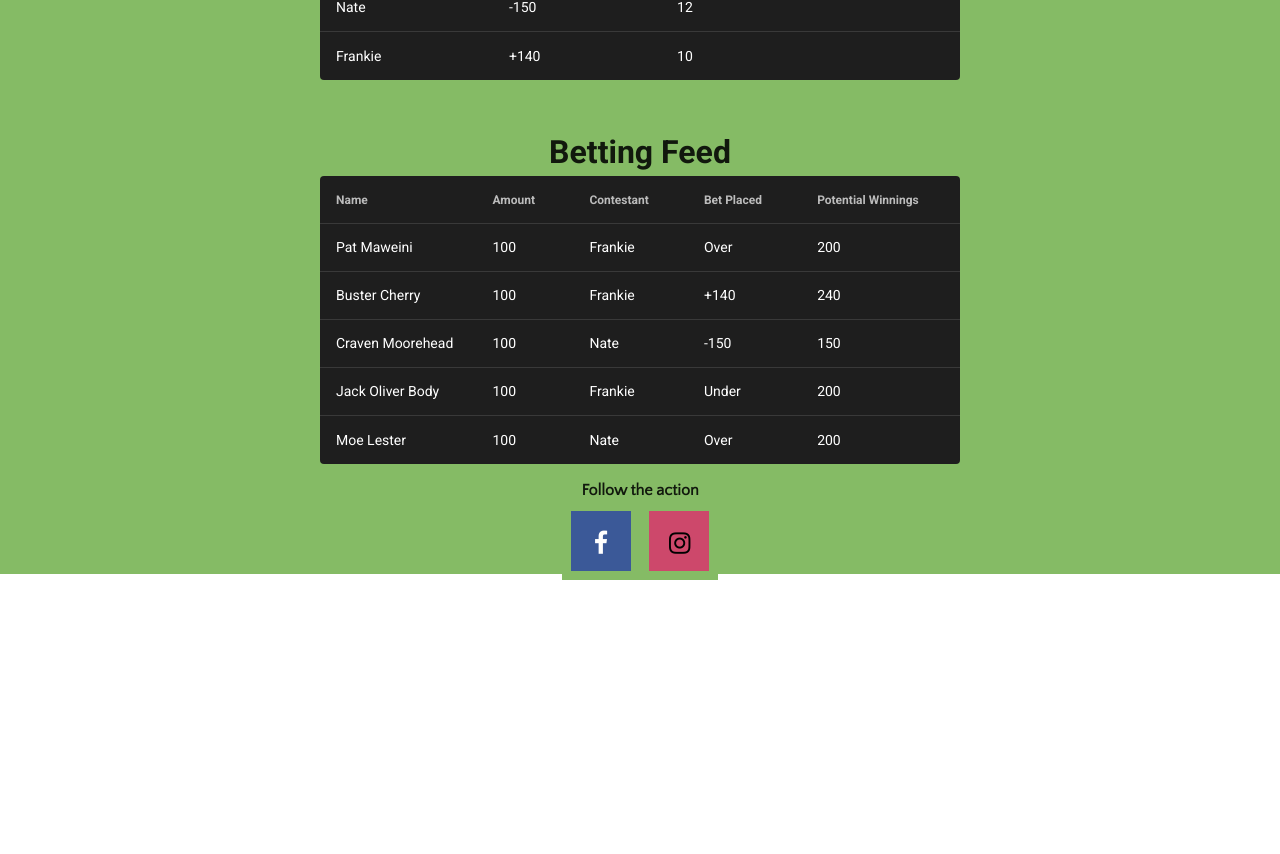
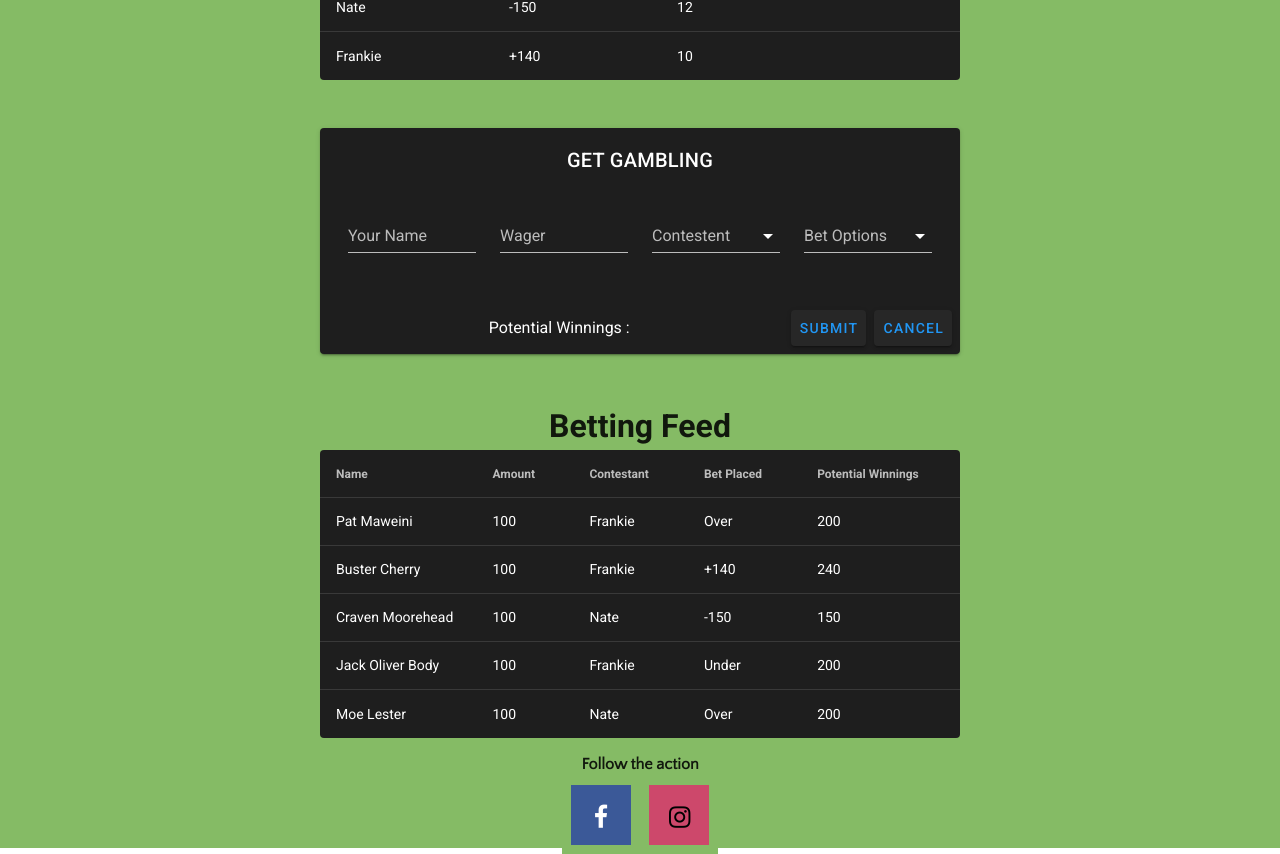
Before and after one commit to elliotloftus/Gambling, a Vue app: page /coronavores in a window 1280 px wide. Shown: the part 776-1630 px from the top of the page. Before the commit the page ends 1356 px from the top, so only its background shows below. Built offline with nearby package versions, Linux system fonts and the light colour scheme; a web font is replaced by a local one.

Commit message:
add bet calculator

```diff
--- a/src/App.vue
+++ b/src/App.vue
@@ -9,8 +9,8 @@
         </v-img>
       <v-spacer></v-spacer>
       <v-toolbar-items class="hidden-sm-and-down">
-      <v-btn flat to = "/" > Home </v-btn>
-      <v-btn flat to = "/coronavores" > Coronavores </v-btn>
+      <v-btn to = "/" > Home </v-btn>
+      <v-btn to = "/coronavores" > Coronavores </v-btn>
     </v-toolbar-items>
     </v-toolbar>
     <router-view/>
--- a/src/components/BettingOdds.vue
+++ b/src/components/BettingOdds.vue
@@ -10,15 +10,83 @@
             :headers = "oddsHeaders"
             :items = "contestents"
             dark
-            hide-default-footer="true">
+            hide-default-footer>
         </v-data-table>
         <br><br>
+    <v-card dark>
+    <v-card-title>
+        <span class="centered">GET GAMBLING</span>
+        </v-card-title>
+        <v-card-text>
+        <v-form>
+            <v-container>
+            <v-row>
+                <v-col
+                cols="12"
+                md="3"
+                >
+                <v-text-field
+                    v-model="name"
+                    label="Your Name"
+                    required
+                ></v-text-field>
+                </v-col>
+
+                <v-col
+                cols="12"
+                md="3"
+                >
+                <v-text-field
+                    v-model.number=selectedWager
+                    label="Wager"
+                    :rules="wagerRules"
+                    required
+                ></v-text-field>
+                </v-col>
+
+                <v-col
+                cols="12"
+                md="3"
+                >
+                <v-select
+                    v-model="selectedContestent"
+                    :items="contesters"
+                    label="Contestent"
+                    required
+                ></v-select>
+                </v-col>
+
+                <v-col
+                cols="12"
+                md="3"
+                >
+                <v-select
+                    v-model="selectedBet"
+                    :items="possibleBets"
+                    label = "Bet Options"
+                    required
+                ></v-select>
+                </v-col>
+            </v-row>
+            </v-container>
+        </v-form>
+        </v-card-text>
+        <v-card-actions>
+            <span class = "centered"> Potential Winnings : {{totalWinnings}}  </span>
+            <v-btn class="blue--text darken-1" v-on:click="submitBlog">Submit</v-btn>
+            <v-btn class="blue--text darken-1" v-on:click="dialog = false">Cancel</v-btn>
+            </span>
+            <br>
+        </v-card-actions>
+        </v-card>
+        <br>
+        <br>
         <h1> Betting Feed </h1>
         <v-data-table
             :headers = "feedHeaders"
             :items = "bettingFeed"
             dark
-            hide-default-footer="true">
+            hide-default-footer>
         </v-data-table>
     </div>
     <v-footer class = "social">
@@ -59,7 +127,60 @@ export default {
                 {name: 'Craven Moorehead', amount: 100, betType: '-150', contestant: 'Nate', winnings: 150},
                 {name: 'Jack Oliver Body', amount: 100, betType: 'Under', contestant: 'Frankie', winnings: 200},
                 {name: 'Moe Lester', amount: 100, betType: 'Over', contestant: 'Nate', winnings: 200}
-            ]
+            ],
+            contesters: [
+                'Nate',
+                'Frankie'
+            ],
+            selectedBet: null,
+            selectedContestent:null,
+            possibleBets: ["Must select wager and contestent first"],
+            name:null,
+            wagerRules:[
+                bet => bet > 5 || 'Wager must be be greater than 5 bucks you pussy',
+                bet => Number.isInteger(bet) || 'Wager must be an integer (just round up pussy)'
+            ],
+            selectedWager:null,
+            totalWinnings:null
+        }
+    },
+    methods: {
+        submitBlog() {
+
+        },
+        calculateWinnings(betSelected,wagerSelected) {
+            if (betSelected.startsWith('Over') || betSelected.startsWith('Under')) {
+                this.totalWinnings = wagerSelected * 2
+            }
+            else if (betSelected.startsWith('+')) {
+                //must be 4 letter string example +120
+                const odds = betSelected.substring(1,4)
+                console.log("odds are " + odds)
+                this.totalWinnings = Math.floor((wagerSelected * (odds/100))) + wagerSelected
+            }
+            else if (betSelected.startsWith('-')) {
+                //must be 4 letter string example +120
+                const odds = betSelected.substring(1,4)
+                this.totalWinnings = Math.floor((wagerSelected / (odds/100))) + wagerSelected
+            }
+        }
+    },
+    watch: {
+        selectedContestent: function(thisContestent) {
+            for (var item of this.contestents) {
+                if (item.name == thisContestent) {
+                    this.possibleBets = [item.plusMinus, "Over " + item.OverUnder, "Under " + item.OverUnder]
+                }
+            }
+        },
+        selectedBet: function(thisBet) {
+            console.log(thisBet)
+            this.calculateWinnings(thisBet,this.selectedWager)
+        },
+        selectedWager: function(thisWager) {
+            if (this.selectedBet != null) {
+                this.calculateWinnings(this.selectedBet,thisWager)
+            }
         }
     },
 }
@@ -94,4 +215,9 @@ export default {
     margin-top: 10px;
     background-color: #85bb65!important;
   }
+.centered {
+    width: 50%;
+    margin-left: auto;
+    margin-right:auto;
+}
 </style>
```
